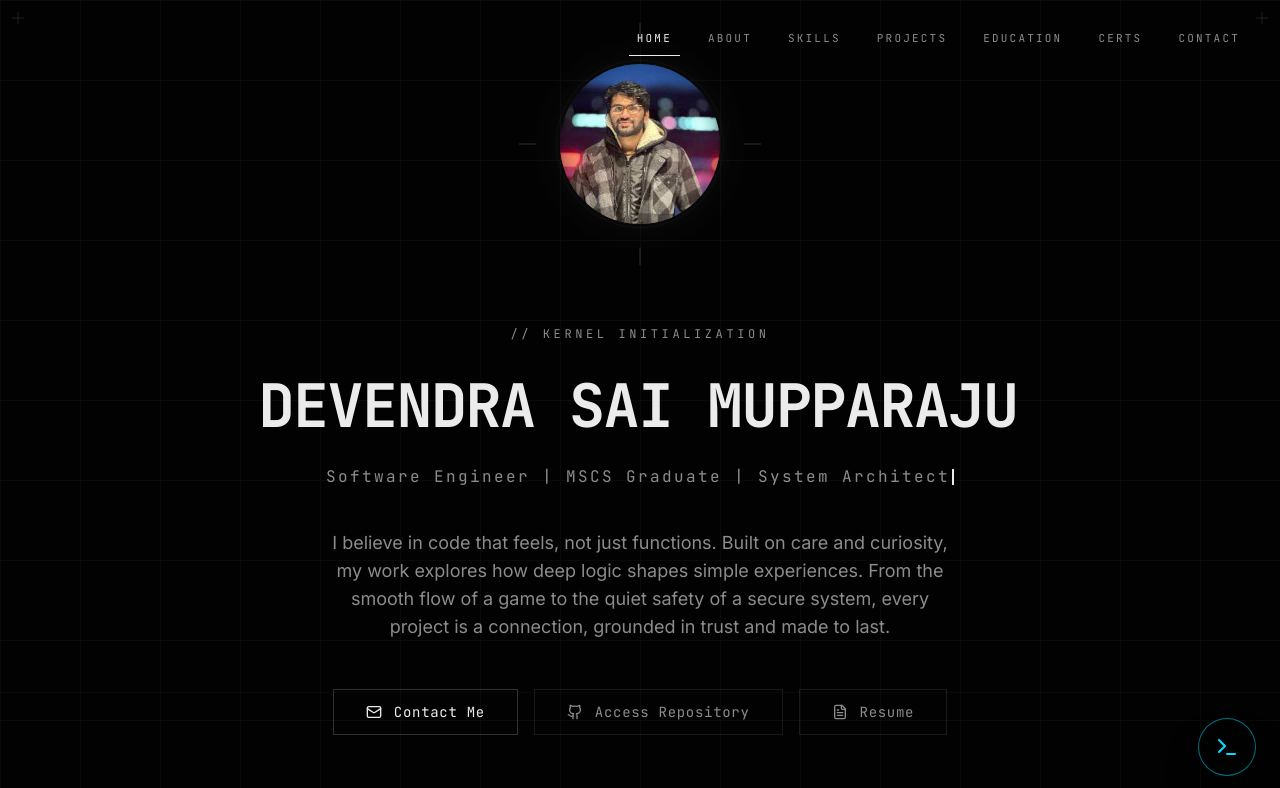
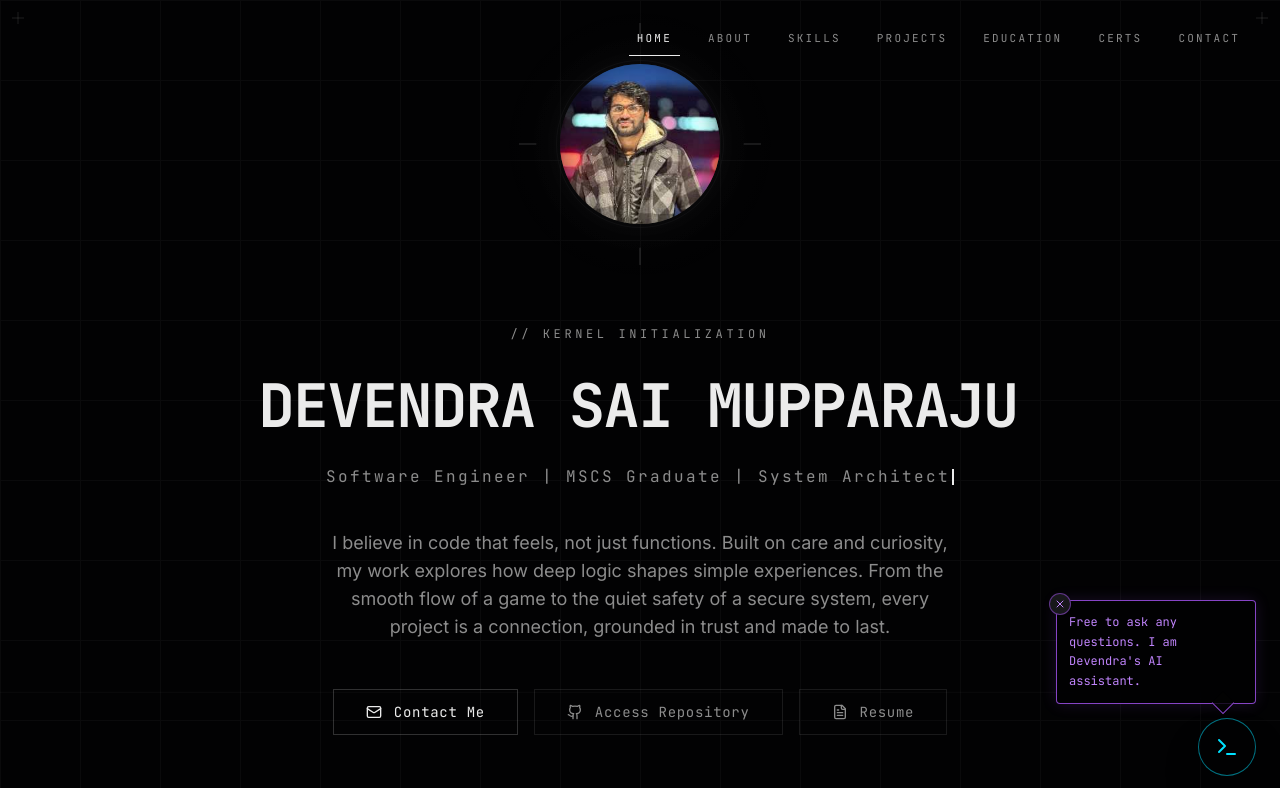
Before and after one commit to devendrasaim/devendrasaim.github.io, a Next.js app: page / in a window 1280 px wide. Shown: the top 788 px of the page. Built offline with nearby package versions, Linux system fonts and the light colour scheme.

Commit message:
Add close button to notification bubble

```diff
--- a/components/chat-widget.tsx
+++ b/components/chat-widget.tsx
@@ -12,6 +12,7 @@ type Message = {
 
 export function ChatWidget() {
   const [isOpen, setIsOpen] = useState(false);
+  const [showNotification, setShowNotification] = useState(true);
   const [messages, setMessages] = useState<Message[]>([
     { role: "model", text: "Hello! I'm Devendra's AI assistant. Ask me anything about his projects, skills, or experience." }
   ]);
@@ -75,6 +76,38 @@ export function ChatWidget() {
            <span className="absolute -top-1 -right-1 w-3 h-3 bg-green-500 rounded-full animate-pulse" />
         )}
       </motion.button>
+
+      {/* Notification Bubble */}
+      <AnimatePresence>
+        {!isOpen && showNotification && (
+          <motion.div
+            initial={{ opacity: 0, y: 10, scale: 0.9 }}
+            animate={{ opacity: 1, y: 0, scale: 1 }}
+            exit={{ opacity: 0, scale: 0.9 }}
+            transition={{ delay: 2, duration: 0.5 }}
+            className="fixed bottom-24 right-6 z-40 max-w-[200px]"
+          >
+            <div className="relative bg-background/80 backdrop-blur-md border border-purple-500/80 p-3 rounded-lg shadow-[0_0_15px_rgba(168,85,247,0.15)]">
+              <p className="text-xs font-mono text-purple-400 leading-relaxed pr-2">
+                Free to ask any questions. I am Devendra's AI assistant.
+              </p>
+              {/* Triangle Tail */}
+              <div className="absolute -bottom-2 right-6 w-4 h-4 bg-background/80 border-b border-r border-purple-500/80 transform rotate-45"></div>
+
+              {/* Close Button */}
+              <button
+                  onClick={(e) => {
+                    e.stopPropagation();
+                    setShowNotification(false);
+                  }}
+                  className="absolute -top-2 -left-2 bg-zinc-900 border border-purple-500/50 rounded-full p-1 hover:bg-purple-500/20 text-purple-400 transition-colors shadow-sm"
+              >
+                  <X className="w-3 h-3" />
+              </button>
+            </div>
+          </motion.div>
+        )}
+      </AnimatePresence>
 
       {/* Chat Window */}
       <AnimatePresence>
```
